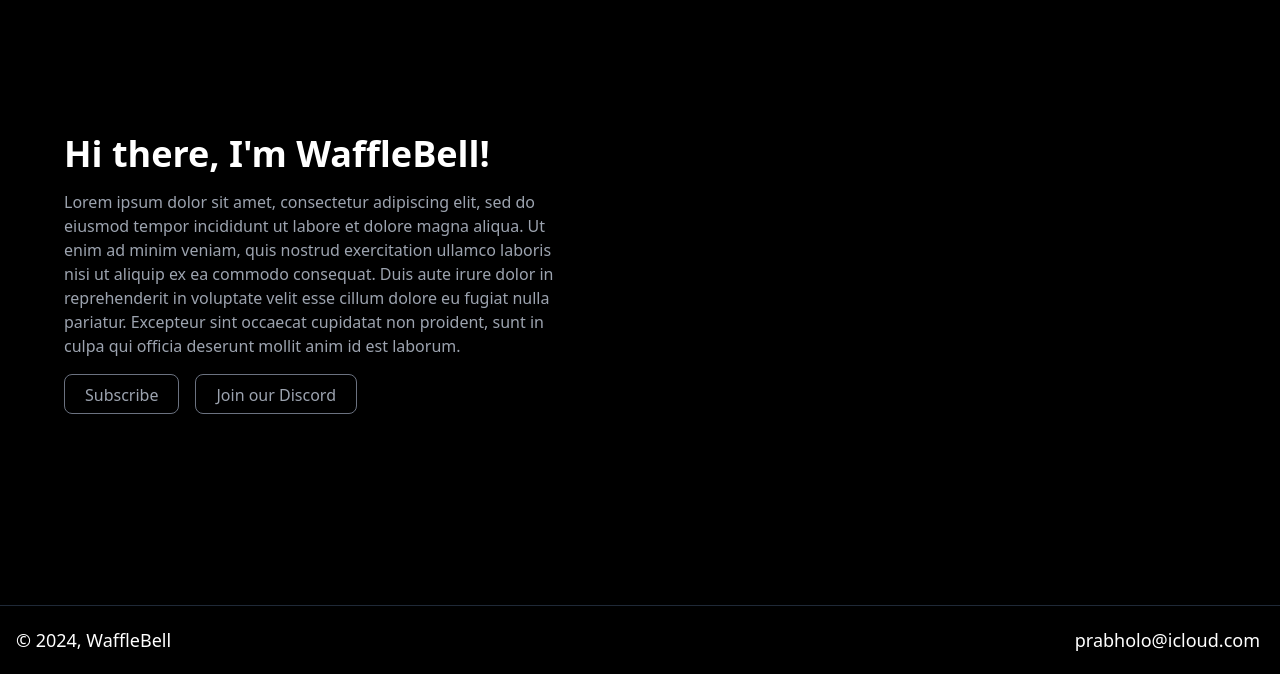
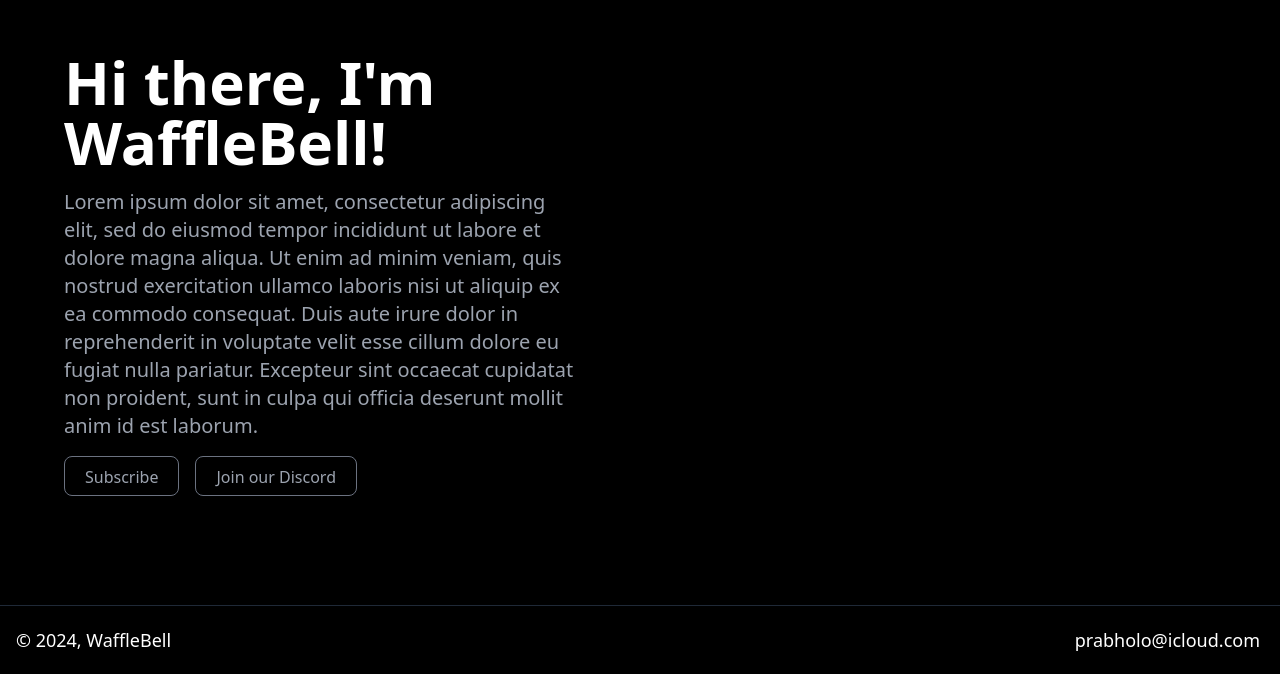
Before and after one commit to WaffleBell/portfolio-website, a website: page index.html in a window 1280 px wide. Shown: the part 126-800 px from the top of the page. Drawn offline with Linux system fonts and the light colour scheme.

Commit message:
home: wip

```diff
--- a/index.html
+++ b/index.html
@@ -26,17 +26,17 @@
 </head>
 <body class="bg-black font-sans m-0 p-0 flex flex-col items-start justify-center min-h-screen">
     <div class="w-full md:w-2/3 lg:w-1/2 p-16 mt-8 md:mt-0">
-        <h1 class="text-white text-4xl font-bold mb-4">
+        <h1 class="text-white text-4xl md:text-5xl lg:text-6xl font-bold mb-4">
             <span id="titleSegment1" class="fade-in">Hi there,</span>
             <span id="titleSegment2" class="fade-in" style="animation-delay: 1s;"> I'm WaffleBell!</span>
         </h1>
-        <p class="text-gray-400 text-m fade-in" id="description" style="animation-delay: 2s;">
+        <p class="text-gray-400 text-base md:text-lg lg:text-xl fade-in" id="description" style="animation-delay: 2s;">
             Lorem ipsum dolor sit amet, consectetur adipiscing elit, sed do eiusmod tempor incididunt ut labore et dolore magna aliqua.
             Ut enim ad minim veniam, quis nostrud exercitation ullamco laboris nisi ut aliquip ex ea commodo consequat. Duis aute irure
             dolor in reprehenderit in voluptate velit esse cillum dolore eu fugiat nulla pariatur. Excepteur sint occaecat cupidatat non
             proident, sunt in culpa qui officia deserunt mollit anim id est laborum.
         </p>
-        <div class="flex mt-4 flex-wrap">
+        <div class="flex mt-4">
             <button href="https://youtube.com/@WaffleTM420" class="h-10 px-5 text-gray-400 -700 transition-colors duration-200 border border-gray-500 rounded-lg focus:shadow-outline hover:bg-white hover:text-black py-2 mr-4 fade-in" style="animation-delay: 3s;">
                 Subscribe
             </button>
```
Also changed, not shown: wb/styles/output.css.
